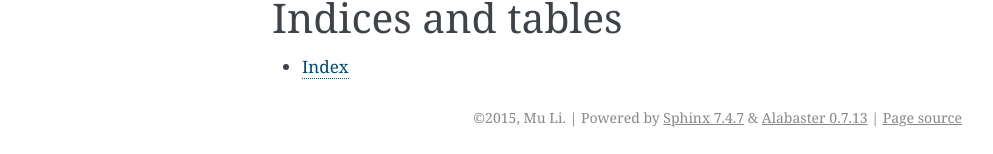
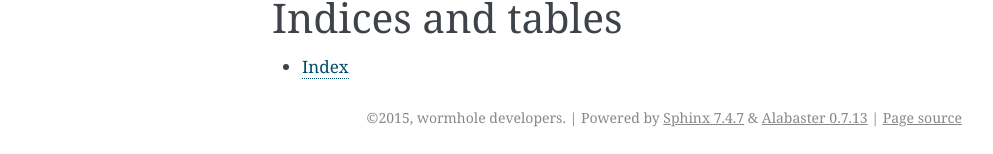
Before and after one commit to dmlc/wormhole, a Sphinx documentation site: the page built from doc/index.rst, in a window 1280 px wide. Shown: the part 746-900 px from the top of the page, without its empty margins (148-1141 px from the left). Built offline with Sphinx 7.4.7, drawn with Linux system fonts in a browser that asks for light colours.

Commit message:
update conf.py

```diff
--- a/doc/conf.py
+++ b/doc/conf.py
@@ -47,8 +47,8 @@ master_doc = 'index'
 
 # General information about the project.
 project = u'wormhole'
-copyright = u'2015, Mu Li'
-author = u'Mu Li'
+copyright = u'2015, wormhole developers'
+author = u'wormhole developers'
 
 # The version info for the project you're documenting, acts as replacement for
 # |version| and |release|, also used in various other places throughout the
@@ -108,7 +108,7 @@ todo_include_todos = False
 
 # The theme to use for HTML and HTML Help pages.  See the documentation for
 # a list of builtin themes.
-html_theme = 'alabaster'
+# html_theme = 'alabaster'
 
 # Theme options are theme-specific and customize the look and feel of a theme
 # further.  For a list of options available for each theme, see the
@@ -223,7 +223,7 @@ latex_elements = {
 #  author, documentclass [howto, manual, or own class]).
 latex_documents = [
   (master_doc, 'wormhole.tex', u'wormhole Documentation',
-   u'Mu Li', 'manual'),
+   u'wormhole developers', 'manual'),
 ]
 
 # The name of an image file (relative to this directory) to place at the top of
```
